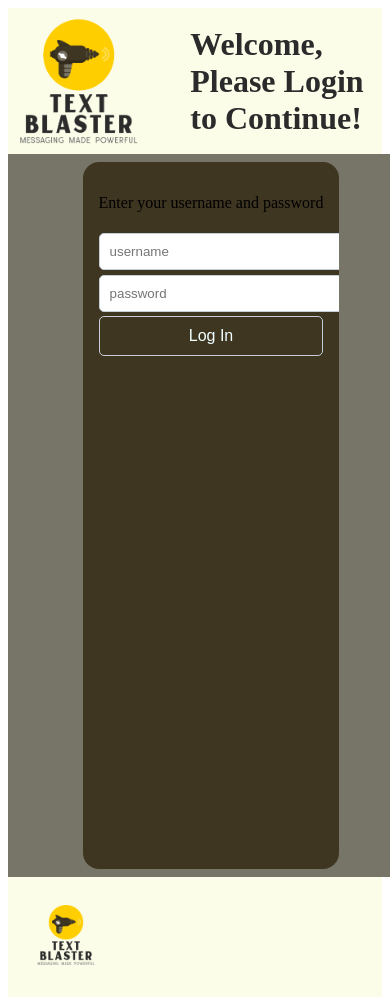
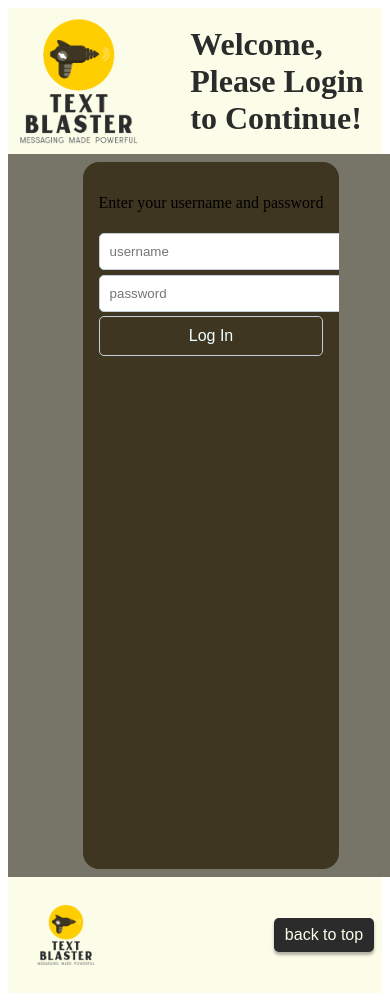
Before and after one commit to zmarabeas/BIB_CHAT, a SvelteKit app: page / in a window 390 px wide. Shown: the top 1005 px of the page. Built offline with nearby package versions, Linux system fonts and the light colour scheme.

Commit message:
mobile styling, ui updates

```diff
--- a/src/routes/+layout.svelte
+++ b/src/routes/+layout.svelte
@@ -42,9 +42,14 @@
       return '';
     }
 
+    let head = null;
+    const scrollIntoView = (element) => {
+        element.scrollIntoView({ behavior: 'smooth' });
+    }
+
 </script>
 
-<div class=header style='background-color: {headerColor}; color: {textBlastTextColor}'>
+<div class=header bind:this={head} style='background-color: {headerColor}; color: {textBlastTextColor}'>
     <img src="TEXT_BLAST_CROPPED.png" alt="BIB Chat" width="130" height="130">
     {#if currentUser !== null && currentUser !== undefined}
         <h2>Welcome, {capitalizeFirstLetter(currentUser.name)}</h2>
@@ -60,10 +65,22 @@
 <div class=footer style='background-color: {footerColor}; color: {textColor}'>
     <img src="TEXT_BLAST.png" alt="BIB Chat" width="100" height="100">
     <!-- <h4>BIB Chat™️</h4> -->
+    <button class=top on:click={() =>  scrollIntoView(head)}>back to top</button>
 </div>
 
 <style>
     @import "$lib/css/global-dark.css";
+
+    .top {
+        background-color: #2A2B2A;
+        float: right;
+        color: #FBFDE9;
+        padding: .5rem;
+        border-radius: 5px;
+        border: none;
+        cursor: pointer;
+        max-width: 100px;
+    }
 
     .header {
         color: var(--color-on-primary);
@@ -87,6 +104,10 @@
 
     .footer {
         padding: .5rem;
+        display: flex;
+        flex-direction: row;
+        align-items: center;
+        justify-content: space-between;
     }
 
 </style>
--- a/src/routes/+page.svelte
+++ b/src/routes/+page.svelte
@@ -128,7 +128,6 @@
 
     function sortUsersByTimestamp(_usersData){
         let u = new Set();
-        console.log('usersData: ', _usersData);
         Object.keys(_usersData).forEach(phone => {
             u.add(phone);
         });
@@ -1119,7 +1118,6 @@ let userNameInput = '';
     .container {
         min-height: 80vh;
         height: 80vh;
-        max-height: 80vh;
         /*background-color: #0C4160;*/
         background-color: #3F3622;
         border-radius: 1rem;
@@ -1151,8 +1149,6 @@ let userNameInput = '';
         gap: 1rem;
         padding: 1rem;
         overflow: scroll;
-        min-height: 80%;
-        max-height: 80%;
         /* max-height: 60vh;
         min-height: 60vh; */
     }
@@ -1178,6 +1174,7 @@ let userNameInput = '';
     #chat.container {
         min-width: 70%;
         display: flex;
+        overflow: none;
         flex-direction: column;
         justify-content: space-between;
     }
@@ -1229,11 +1226,14 @@ let userNameInput = '';
         }
 
         #users.container {
-            min-width: 100%;
+            width: 100%;
         }
 
         #chat.container {
-            min-width: 100%;
+            width: 100%;
+            max-height: none;
+            min-height: none;
+            overflow: hidden;
         }
     }
 
```
